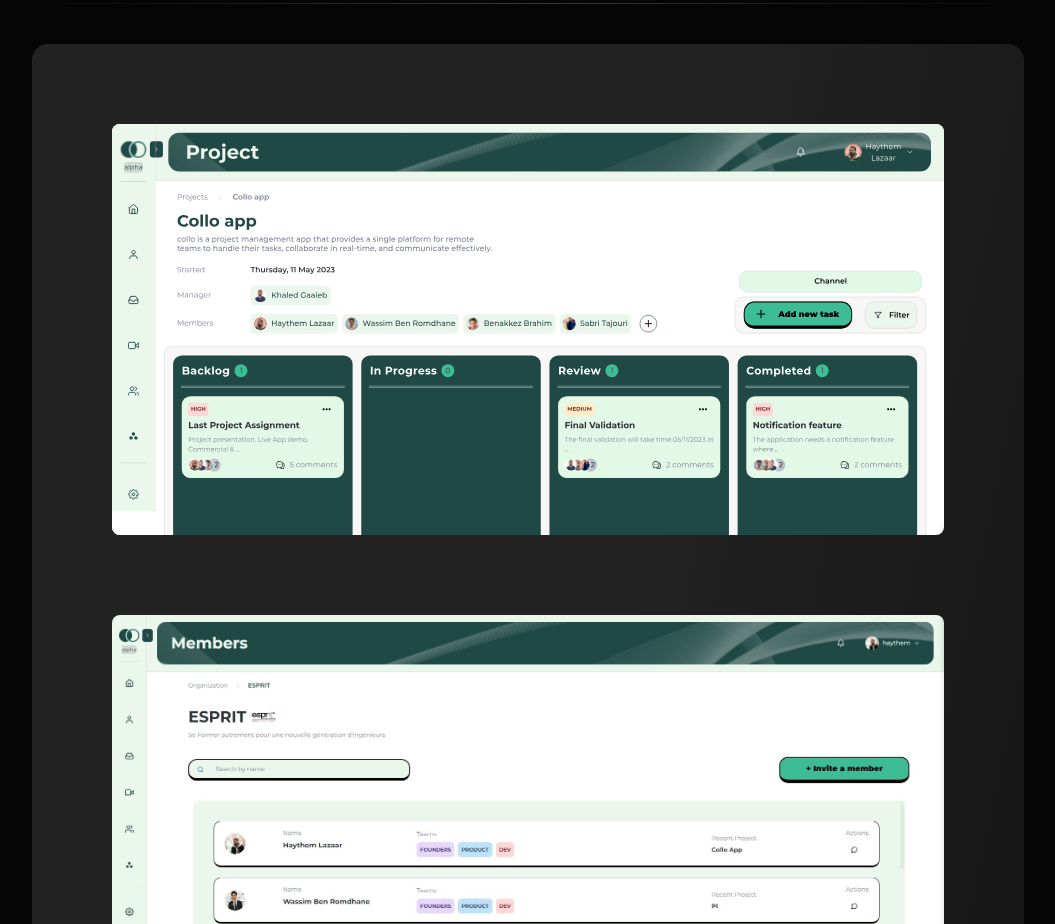
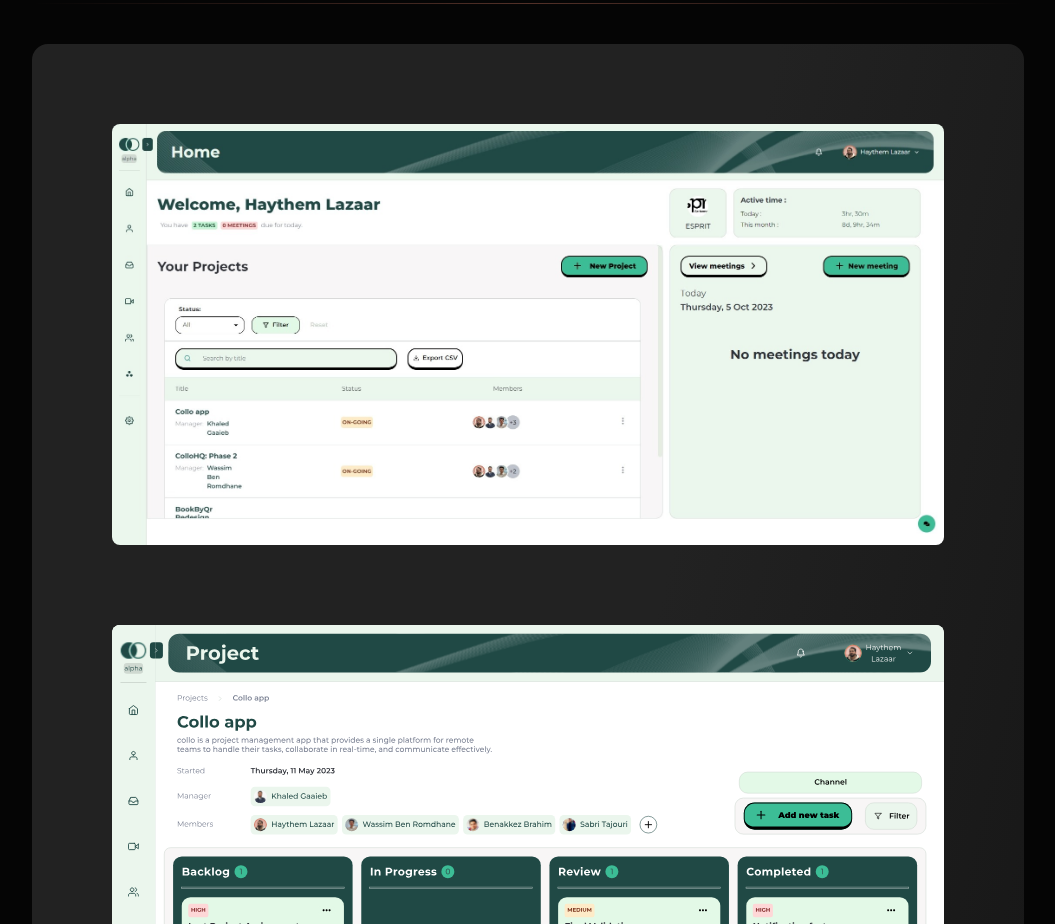
Before and after one commit to HaythemLazaar/portfolio-2023, a Next.js app: page /collo in a window 1280 px wide. Shown: the part 2420-3344 px from the top of the page, without its empty margins (112-1167 px from the left). Built offline with nearby package versions, Linux system fonts and the light colour scheme.

Commit message:
dashboard pic added to project 2

```diff
--- a/src/components/projects/collo/index.tsx
+++ b/src/components/projects/collo/index.tsx
@@ -27,6 +27,7 @@ export default function ColloApp() {
       <Divider />
       <div className="w-full main-card p-4 lg:p-20 rounded-md lg:rounded-2xl flex flex-col gap-4 lg:gap-20 justify-center items-center">
         {[
+          "L-dash.jpeg",
           "L-kanban.svg",
           "L-members.jpeg",
           "L-meetings.jpeg",
```
Also changed, not shown: public/collo/L-dash.jpeg (added).
